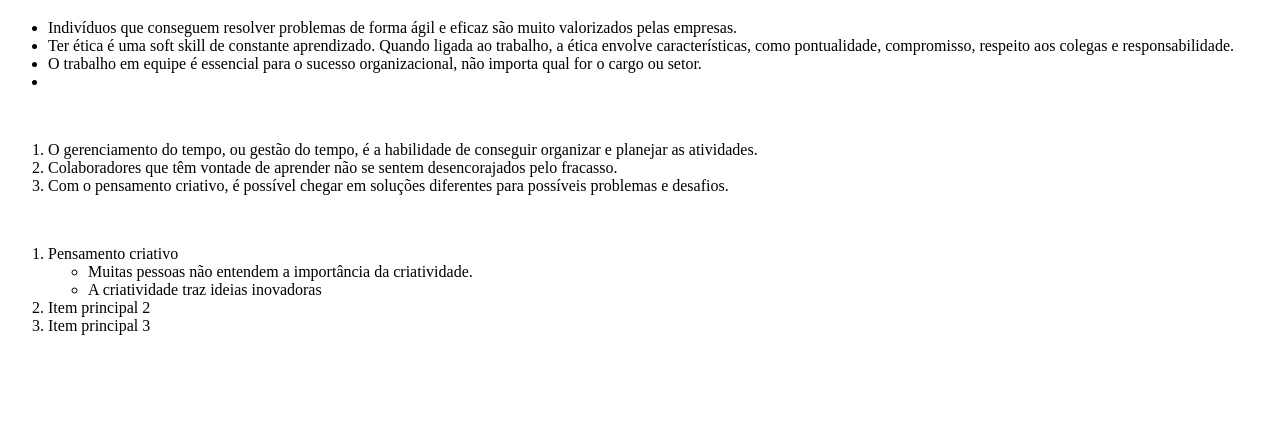
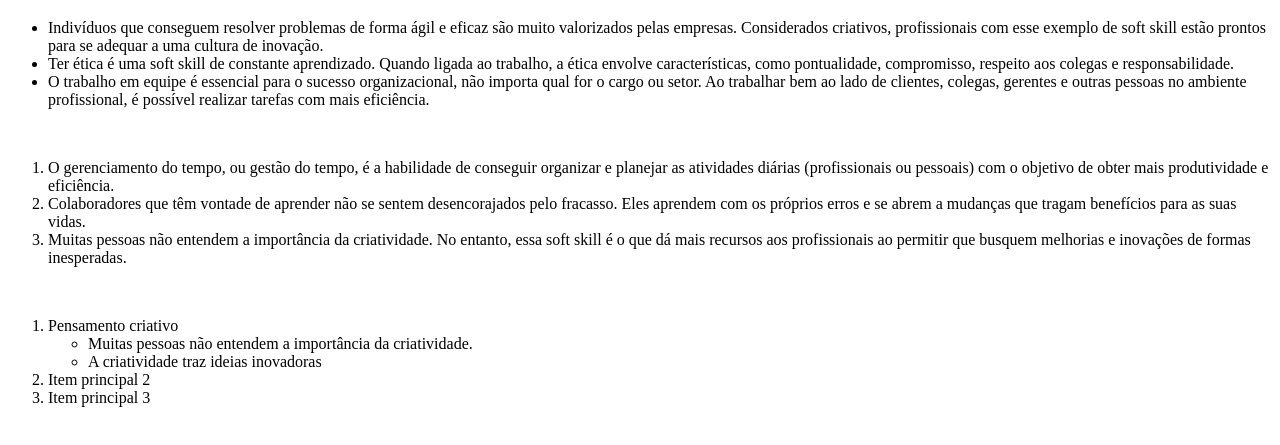
Before and after one commit to IgorRochaCantieri/aulasemana3, a plain HTML site: page index.html in a window 1280 px wide. Shown: the part 61-506 px from the top of the page. Drawn offline with Linux system fonts and the light colour scheme.

Commit message:
alteracao2

```diff
--- a/index.html
+++ b/index.html
@@ -15,10 +15,10 @@
     <!-- Lista n�o ordenada (com marcadores) -->
     <ul>
         <!-- Cada <li> representa um item da lista -->
-        <li>Indivíduos que conseguem resolver problemas de forma ágil e eficaz são muito valorizados pelas empresas.</li>
+        <li>Indivíduos que conseguem resolver problemas de forma ágil e eficaz são muito valorizados pelas empresas. Considerados criativos, profissionais com esse exemplo de soft skill estão prontos para se adequar a uma cultura de inovação.</li>
         <li>Ter ética é uma soft skill de constante aprendizado. Quando ligada ao trabalho, a ética envolve características, como pontualidade, compromisso, respeito aos colegas e responsabilidade.</li>
-        <li>O trabalho em equipe é essencial para o sucesso organizacional, não importa qual for o cargo ou setor. </li>
-       <li></li>
+        <li>O trabalho em equipe é essencial para o sucesso organizacional, não importa qual for o cargo ou setor. Ao trabalhar bem ao lado de clientes, colegas, gerentes e outras pessoas no ambiente profissional, é possível realizar tarefas com mais eficiência. </li>
+
 
     </ul>
 
@@ -27,9 +27,9 @@
     <!-- Lista ordenada (numerada) -->
     <ol>
         <!-- Cada <li> representa um item numerado da lista -->
-        <li>O gerenciamento do tempo, ou gestão do tempo, é a habilidade de conseguir organizar e planejar as atividades.</li>
-        <li>Colaboradores que têm vontade de aprender não se sentem desencorajados pelo fracasso.</li>
-        <li>Com o pensamento criativo, é possível chegar em soluções diferentes para possíveis problemas e desafios.</li>
+        <li>O gerenciamento do tempo, ou gestão do tempo, é a habilidade de conseguir organizar e planejar as atividades diárias (profissionais ou pessoais) com o objetivo de obter mais produtividade e eficiência.</li>
+        <li>Colaboradores que têm vontade de aprender não se sentem desencorajados pelo fracasso. Eles aprendem com os próprios erros e se abrem a mudanças que tragam benefícios para as suas vidas.</li>
+        <li>Muitas pessoas não entendem a importância da criatividade. No entanto, essa soft skill é o que dá mais recursos aos profissionais ao permitir que busquem melhorias e inovações de formas inesperadas.</li>
 
     </ol>
 
```
